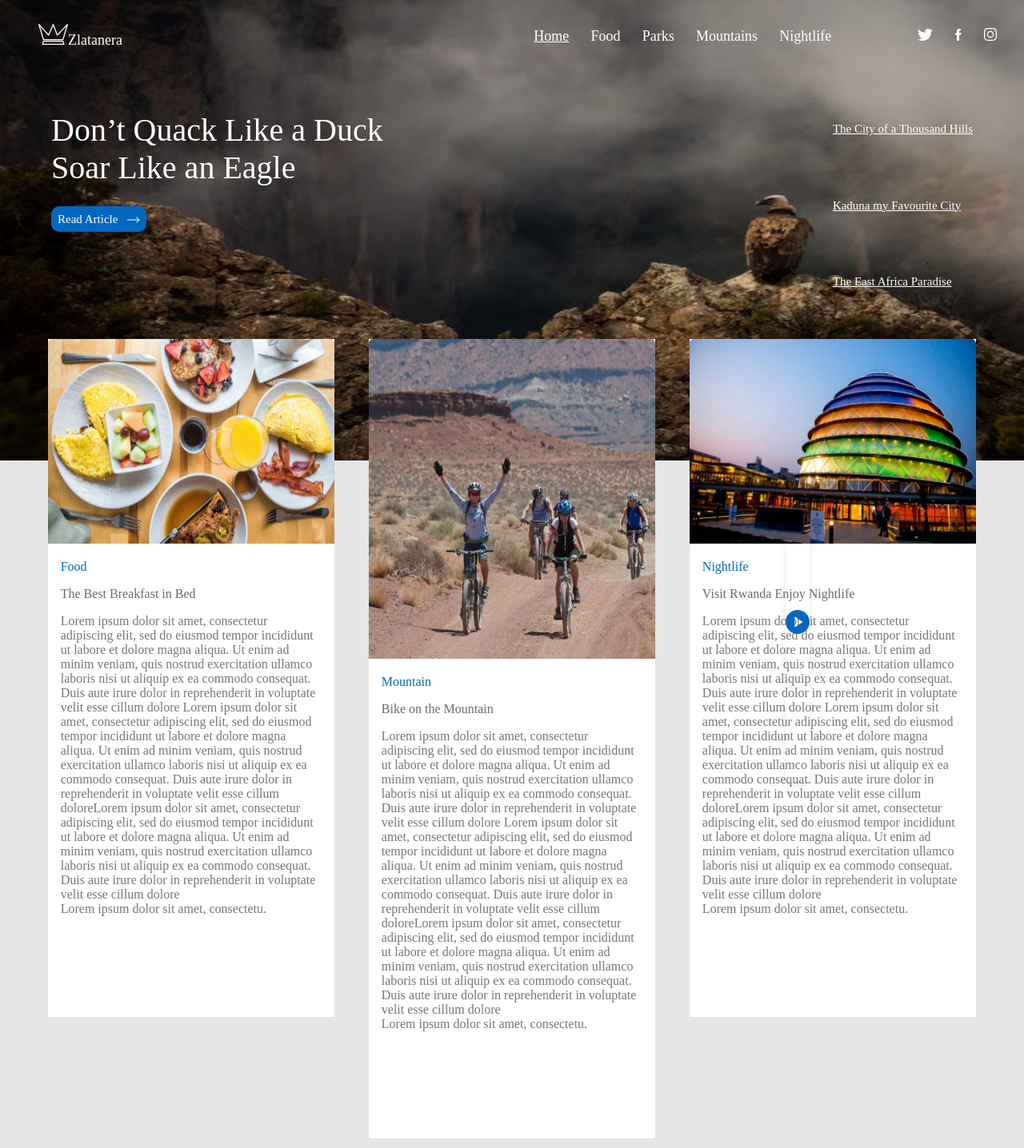
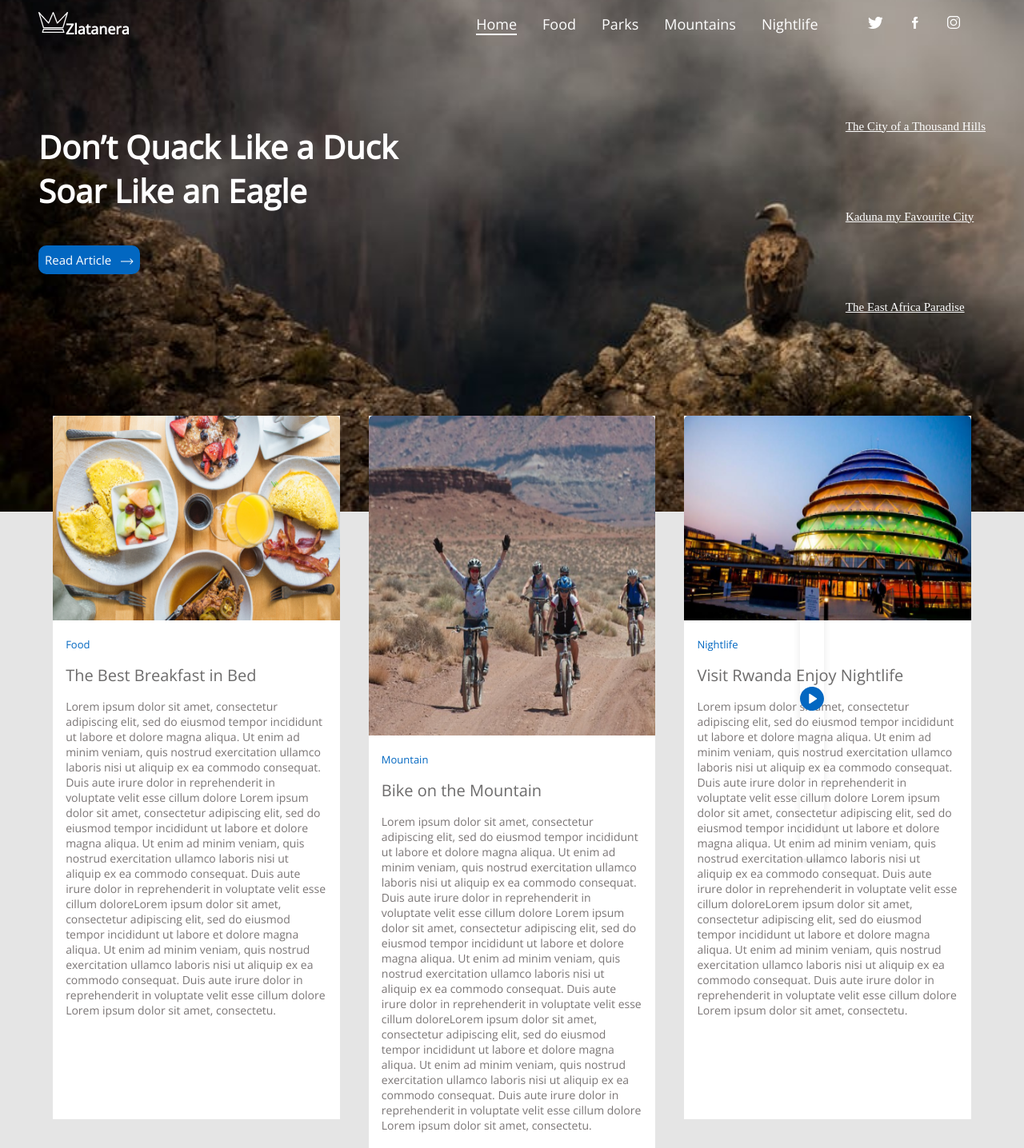
Before and after one commit to Lyon94/lyon94.github.io, a plain HTML site: page Second Web Layout Project/index.html in a window 1280 px wide. Shown: the top 1436 px of the page at 80% size. Drawn offline with nearby package versions, Linux system fonts and the light colour scheme.

Commit message:
The second web layout was started from scratch and the grid was properly laid to get around 97% of the web page original design.

```diff
--- a/Second Web Layout Project/css/new.css
+++ /dev/null
@@ -1,214 +0,0 @@
-* {
-  margin: 0;
-  padding: 0;
-}
-
-body {
-  background: #E5E5E5;
-  box-sizing: border-box;
-}
-
-header {
-  background-image: url("../images/challenge2_bg.jpeg");
-  background-repeat: no-repeat;
-  background-size: 100% 100%;
-  background-position: center;
-  height: 30rem;
-  color: #ffffff;
-  padding-bottom: 12vh;
-  /*
-  height: 100%;
-    width: 100%;
-    background-image: url(../images/challenge2_bg.jpeg);
-    background-size: cover;
-    background-position: center;
-    xfor browser compatibility
-    -moz-background-size: cover;
-    -webkit-background-size: cover;
-    -o-background-size: cover;
-    */
-}
-
-header nav {
-  height: 60px;
-  padding-top: 15px;
-  display: grid;
-  grid-template-areas: "logo . ul icon";
-  grid-template-columns: 1fr repeat(2, 2fr) 1fr;
-  align-items: center;
-  /* justify-content: space-around; */
-}
-
-header nav .logo {
-  grid-area: logo;
-  margin-left: 3rem;
-}
-
-header nav .logo a {
-  font-size: 30px;
-  display: inline-block;
-  line-height: normal;
-  font: 18px Google Sans;
-  text-decoration: none;
-  color: #ffffff;
-}
-
-nav ul {
-  grid-area: ul;
-  list-style-type: none;
-  display: flex;
-  justify-content: space-evenly;
-}
-
-nav ul li a {
-  color: #ffffff;
-  text-decoration: none;
-  line-height: normal;
-  font: 18px Google Sans;
-}
-
-ul li #home {
-  text-decoration: underline;
-}
-
-nav .icon {
-  grid-area: icon;
-  margin-left: 5rem;
-}
-
-nav .icon a {
-  margin-right: 1.5rem;
-}
-
-.banner {
-  color: #ffffff;
-  height: 300px;
-  display: flex;
-  justify-content: space-between;
-  padding: 8vh 5vw 2vh;
-}
-
-.banner .title h1 {
-  line-height: normal;
-  font: 40px Google Sans;
-  margin-bottom: 2rem;
-}
-
-.title .read {
-  background: #0267C1;
-  border-radius: 10px;
-  width: 27%;
-  padding: 0.5rem;
-  line-height: normal;
-  font: 15px Google Sans;
-  color: #ffffff;
-  text-decoration: none;
-}
-
-.read img {
-  margin-left: 0.5rem;
-}
-
-.banner .story-lists {
-  margin-top: -4rem;
-  display: flex;
-  flex-direction: column;
-  justify-content: space-evenly;
-}
-
-.story-lists a {
-  color: #ffffff;
-  line-height: normal;
-  font: 15px Google Sans;
-}
-
-section {
-  display: grid;
-  grid-template-columns: repeat(3, minmax(22vw, 1fr));
-  /* grid-auto-rows: repeat(4, 1fr); */
-  /* align-items: center; */
-  justify-items: center;
-
-
-  /* I am finding it really hard to understand why the grid dense property is not working */
-  grid-auto-flow: dense;
-
-
-  margin: -19vh 3% 5vh;
-  grid-row-gap: 3rem;
-  position: relative;
-}
-section > div > .big {
-  background-color: #fff;
-  width: 28vw;
-  height: 106vh;
-}
-section > div > .big-pic {
-  background-color: #fff;
-  width: 28vw;
-  height: 125vh;
-}
-section > div > .big > img {
-  width: 28vw;
-  height: 32vh;
-  border-radius: 5px 5px 0px 0px;
-}
-section >.two > .big-pic > img {
-  height: 50vh;
-  width: 28vw;
-  border-radius: 5px 5px 0px 0px;
-}
-section > .two > .big-pic > .play-icon {
-  width: 30px;
-  position: absolute;
-  left: 118vh;
-  top: 12vw;
-  box-shadow: 0px 4px 10px rgba(0, 0, 0, 0.1);
-}
-section > .two > .big-pic > .play-icon2 {
-  width: 30px;
-  position: absolute;
-  left: 184vh;
-  top: 74vw;
-  box-shadow: 0px 4px 10px rgba(0, 0, 0, 0.1);
-}
-section .text {
-  padding: 1rem;
-}
-section .topic {
-  line-height: normal;
-  font-size: 13px Google Sans;
-  color: #0267C1;
-  padding-bottom: 1rem;
-}
-section .heading {
-  line-height: normal;
-  font-size: 20px Google Sans;
-  color: rgba(48, 47, 47, 0.71);
-  padding-bottom: 1rem;
-}
-section .sentence {
-line-height: normal;
-font-size: 14px Google Sans;
-color: #7A7575;
-padding-bottom: 1rem;
-}
-
-section .small {
-  display: flex;
-  justify-content: space-between;
-  width: 28vw;
-}
-section .small > img {
-  width: 17vw;
-  height: ;
-}
-
-footer {
-  display: flex;
-  justify-content: center;
-}
-footer a {
-  margin-right: 1rem;
-  padding-right: 1rem;
-}
--- a/Second Web Layout Project/css/style.css
+++ b/Second Web Layout Project/css/style.css
@@ -1,64 +1,212 @@
-html,
-body {
+
+
+@import url('https://fonts.googleapis.com/css?family=Open+Sans');
+
+* {
+  margin: 0;
   padding: 0;
-  margin: 0;
-  height: 100%;
 }
 
-  {}
-
-.cotainer {
-  position: relative;
-  width: 1440px;
-  height: 2711px;
-  height: 80%;
+body {
+  background: #E5E5E5;
+  box-sizing: border-box;
+  font-family: 'Open Sans', sans-serif;
 }
 
 header {
-  background-image: url(images/bicycling-1160860_640.png);
-      background-repeat: no-repeat;
-      background-size: cover;
-      color: #ffffff;
+  background-image: url("../images/challenge2_bg.jpeg");
+  background-repeat: no-repeat;
+  background-size: cover;
+  background-position: center;
+  height: 30rem;
+  color: #ffffff;
+  padding-bottom : 20vh;
+  position: relative;
 }
 header nav {
-  background-color: #333333;
   height: 60px;
+  display: flex;
+  justify-content: space-between;
+  align-items: center;
+  margin-bottom: 70px;
 }
-section {
-  position: absolute;
-  width: 1280px;
-  height: 1577px;
-  left: 80px;
-  top: 320px;
-
-  background: #F3F0F0;
-  display: grid;
-  grid-template-columns: repeat(3, minmax(100px, 1fr));
-  justify-content: center;
-  grid-auto-rows: dense;
-  grid-gap: 20px;
+header nav .logo {
+  margin-left: 3rem;
+}
+nav .logo h2 {
+font-size: 18px;
+display: inline-block;
+line-height: normal;
+text-decoration: none;
+color: #ffffff;
+position: absolute;
+top: 3vh;
+left: 6.4vw;
+}
+header nav ul {
+  list-style-type: none;
+  display: flex;
+  margin-left: 30rem;
 }
 
-.one {
-  width: 400px;
-  height: 681px;
-
+nav ul li a {
+  color: #ffffff;
+  text-decoration: none;
+  line-height: normal;
+  font-size: 18px;
+  margin-right: 2rem;
 }
 
-.two {
-  width: 400px;
-  height: 846px;
-
+ul li #home {
+ border-bottom: 2px solid #ffffff;
 }
 
-.three {
-  width: 400px;
-  height: 679px;
-
+header nav .icon {
+  margin-right: 3rem;
+}
+nav .icon a {
+  margin-right: 2rem;
 }
 
-.one {
-  width: 400px;
-  height: 681px;
+header .banner {
+  color: #ffffff;
+  /* height: 300px; */
+  display: flex;
+  justify-content: space-between;
+  /* padding: 8vh 5vw 2vh; */
+  margin: 6rem 0 0 3rem;
+}
 
+.banner .title h1 {
+  line-height: normal;
+  font-size: 40px;
+  padding-bottom: 3rem;
 }
+
+.banner .title .read {
+  background: #0267C1;
+  border-radius: 10px;
+  width: 27%;
+  padding: 0.5rem;
+  line-height: normal;
+  font-size: 15px;
+  color: #ffffff;
+  text-decoration: none;
+}
+
+.banner .read img {
+  margin-left: 0.5rem;
+}
+
+.banner .story-lists {
+  margin-top: -6.4rem;
+  display: flex;
+  flex-direction: column;
+  margin-right: 3rem;
+}
+
+.story-lists a {
+  color: #ffffff;
+  line-height: normal;
+  font: 15px Google Sans;
+  padding-top: 6rem;
+}
+
+section {
+  display: grid;
+  grid-template-columns: repeat(3, 1fr);
+  justify-items: center;
+  position: relative;
+  margin: -15vh auto 1rem;
+}
+section .big {
+  background-color: #fff;
+  width: 28vw;
+  height: 110vh;
+  margin-bottom: 3rem;
+}
+section .big-pic {
+  background-color: #fff;
+  width: 28vw;
+  height: 130vh;
+  margin-bottom: 3rem;
+}
+section .big > img {
+  width: 28vw;
+  height: 32vh;
+  border-radius: 5px 5px 0px 0px;
+}
+section .two .big-pic > img {
+  height: 50vh;
+  width: 28vw;
+  border-radius: 5px 5px 0px 0px;
+}
+section .two .big-pic .play-icon {
+  width: 30px;
+  position: absolute;
+  left: 125vh;
+  top: 12vw;
+  box-shadow: 0px 4px 10px rgba(0, 0, 0, 0.1);
+}
+section .two .big-pic .play-icon2 {
+  width: 30px;
+  position: absolute;
+  left: 189vh;
+  top: 65.8vw;
+  box-shadow: 0px 4px 10px rgba(0, 0, 0, 0.1);
+}
+section .text {
+  padding: 1rem;
+}
+section .topic {
+  line-height: normal;
+  font-size: 13px;
+  color: #0267C1;
+  padding-bottom: 1rem;
+}
+section .heading {
+  line-height: normal;
+  font-size: 20px;
+  color: rgba(48, 47, 47, 0.71);
+  padding-bottom: 1rem;
+}
+section .sentence {
+line-height: normal;
+font-size: 14px;
+color: #7A7575;
+padding-bottom: 1rem;
+}
+.part1 {
+  margin-right: -4rem;
+}
+.part3 {
+  margin-right: 4rem;
+}
+main {
+  display: grid;
+  grid-template-columns: repeat(3, 1fr);
+  justify-items: center;
+  margin-left: 2rem;
+  margin-right: 2rem;
+}
+.small {
+  display: flex;
+  justify-content: space-between;
+  width: 28vw;
+  margin-top: 2rem;
+}
+.small > img {
+  width: 12vw;
+}
+.small > p {
+  line-height: normal;
+  font-size: 20px;
+  color: #6D6363;
+  }
+  footer {
+    display: flex;
+    justify-content: center;
+  }
+  footer a {
+    margin-right: 2rem;
+  }
--- a/Second Web Layout Project/index.html
+++ b/Second Web Layout Project/index.html
@@ -4,21 +4,21 @@
 <head>
   <meta charset="utf-8" />
   <meta http-equiv="X-UA-Compatible" content="IE=edge">
-  <title>2nd figma project</title>
+  <title>Second Web Layout Project (Zlatanera Vacation Project)</title>
   <meta name="viewport" content="width=device-width, initial-scale=1">
-  <link rel="stylesheet" type="text/css" media="screen" href="css/new.css">
-  <style>
-
-  </style>
-  <script src="main.js"></script>
+  <link rel="stylesheet" type="text/css" media="screen" href="css/style.css">
 </head>
 
 <body>
   <header>
-    <nav class="first-part">
+    <nav>
+      <a href="#">
         <div class="logo">
-        <a href="#"><img src="images/surface1.png" alt="Zlatanera logo">Zlatanera</a>
+          <img src="images/surface1.png" alt="Zlatanera logo">
+          <h2>Zlatanera</h2>
         </div>
+      </a>
+
       <ul>
         <li><a href="#" id="home">Home</a></li>
         <li><a href="#">Food</a></li>
@@ -26,11 +26,13 @@
         <li><a href="#">Mountains</a></li>
         <li><a href="#">Nightlife</a></li>
       </ul>
+
       <div class="icon">
         <a href="#"><img src="images/Vector (3).png" alt="twitter "></a>
         <a href="#"><img src="images/Vector (2).png" alt="facebook icon"></a>
         <a href="#"><img src="images/instagram.svg" style="height: 1rem;" alt="instagram icon"></a>
       </div>
+
     </nav>
 
     <div class="banner">
@@ -47,42 +49,28 @@
     </div>
   </header>
 
-  <section>
+  <section class="first">
+    <div class="part1">
       <div class="one">
         <div class="big">
           <img src="images/Landing page.png" alt="snack picture">
           <div class="text">
             <p class="topic">Food</p>
             <p class="heading">The Best Breakfast in Bed</p>
-          <p class="sentence">Lorem ipsum dolor sit amet, consectetur adipiscing elit, sed do eiusmod tempor incididunt
+            <p class="sentence">Lorem ipsum dolor sit amet, consectetur adipiscing elit, sed do eiusmod tempor
+              incididunt
               ut labore et dolore magna aliqua. Ut enim ad minim veniam, quis nostrud exercitation ullamco laboris nisi
               ut aliquip ex ea commodo consequat. Duis aute irure dolor in reprehenderit in voluptate velit esse cillum
-            dolore Lorem ipsum dolor sit amet, consectetur adipiscing elit, sed do eiusmod tempor incididunt ut labore
-            et dolore magna aliqua. Ut enim ad minim veniam, quis nostrud exercitation ullamco laboris nisi ut aliquip
-            ex ea commodo consequat. Duis aute irure dolor in reprehenderit in voluptate velit esse cillum doloreLorem
+              dolore Lorem ipsum dolor sit amet, consectetur adipiscing elit, sed do eiusmod tempor incididunt ut
+              labore
+              et dolore magna aliqua. Ut enim ad minim veniam, quis nostrud exercitation ullamco laboris nisi ut
+              aliquip
+              ex ea commodo consequat. Duis aute irure dolor in reprehenderit in voluptate velit esse cillum
+              doloreLorem
               ipsum dolor sit amet, consectetur adipiscing elit, sed do eiusmod tempor incididunt ut labore et dolore
               magna aliqua. Ut enim ad minim veniam, quis nostrud exercitation ullamco laboris nisi ut aliquip ex ea
-            commodo consequat. Duis aute irure dolor in reprehenderit in voluptate velit esse cillum dolore<br>Lorem ipsum
-            dolor sit amet, consectetu.</p>
-        </div>
-      </div>
-    </div>
-    <div class="two">
-      <div class="big-pic">
-        <img src="images/bicycling-1160860_640 (1).png" alt="">
-        <img src="images/play-button.svg" class="play-icon" alt="">
-        <div class="text">
-          <p class="topic">Mountain</p>
-          <p class="heading">Bike on the Mountain</p>
-          <p class="sentence">Lorem ipsum dolor sit amet, consectetur adipiscing elit, sed do eiusmod tempor incididunt
-            ut labore et dolore magna aliqua. Ut enim ad minim veniam, quis nostrud exercitation ullamco laboris nisi
-            ut aliquip ex ea commodo consequat. Duis aute irure dolor in reprehenderit in voluptate velit esse cillum
-            dolore Lorem ipsum dolor sit amet, consectetur adipiscing elit, sed do eiusmod tempor incididunt ut labore
-            et dolore magna aliqua. Ut enim ad minim veniam, quis nostrud exercitation ullamco laboris nisi ut aliquip
-            ex ea commodo consequat. Duis aute irure dolor in reprehenderit in voluptate velit esse cillum doloreLorem
-            ipsum dolor sit amet, consectetur adipiscing elit, sed do eiusmod tempor incididunt ut labore et dolore
-            magna aliqua. Ut enim ad minim veniam, quis nostrud exercitation ullamco laboris nisi ut aliquip ex ea
-            commodo consequat. Duis aute irure dolor in reprehenderit in voluptate velit esse cillum dolore<br> Lorem ipsum
+              commodo consequat. Duis aute irure dolor in reprehenderit in voluptate velit esse cillum dolore<br>Lorem
+              ipsum
               dolor sit amet, consectetu.</p>
           </div>
         </div>
@@ -94,36 +82,52 @@
           <div class="text">
             <p class="topic">Nightlife</p>
             <p class="heading">Visit Rwanda Enjoy Nightlife</p>
-          <p class="sentence">Lorem ipsum dolor sit amet, consectetur adipiscing elit, sed do eiusmod tempor incididunt
+            <p class="sentence">Lorem ipsum dolor sit amet, consectetur adipiscing elit, sed do eiusmod tempor
+              incididunt
               ut labore et dolore magna aliqua. Ut enim ad minim veniam, quis nostrud exercitation ullamco laboris nisi
               ut aliquip ex ea commodo consequat. Duis aute irure dolor in reprehenderit in voluptate velit esse cillum
-            dolore Lorem ipsum dolor sit amet, consectetur adipiscing elit, sed do eiusmod tempor incididunt ut labore
-            et dolore magna aliqua. Ut enim ad minim veniam, quis nostrud exercitation ullamco laboris nisi ut aliquip
-            ex ea commodo consequat. Duis aute irure dolor in reprehenderit in voluptate velit esse cillum doloreLorem
+              dolore Lorem ipsum dolor sit amet, consectetur adipiscing elit, sed do eiusmod tempor incididunt ut
+              labore
+              et dolore magna aliqua. Ut enim ad minim veniam, quis nostrud exercitation ullamco laboris nisi ut
+              aliquip
+              ex ea commodo consequat. Duis aute irure dolor in reprehenderit in voluptate velit esse cillum
+              doloreLorem
               ipsum dolor sit amet, consectetur adipiscing elit, sed do eiusmod tempor incididunt ut labore et dolore
               magna aliqua. Ut enim ad minim veniam, quis nostrud exercitation ullamco laboris nisi ut aliquip ex ea
-            commodo consequat. Duis aute irure dolor in reprehenderit in voluptate velit esse cillum dolore<br> Lorem ipsum
+              commodo consequat. Duis aute irure dolor in reprehenderit in voluptate velit esse cillum dolore<br> Lorem
+              ipsum
               dolor sit amet, consectetu.</p>
           </div>
         </div>
 
       </div>
-    <div class="three">
-      <div class="big">
+    </div>
 
-        <img src="images/convection center.png" alt="">
+    <div class="part2">
+      <div class="two">
+        <div class="big-pic">
+          <img src="images/bicycling-1160860_640.png" alt="">
+          <img src="images/play-button.svg" class="play-icon" alt="">
           <div class="text">
-          <p class="topic">Nightlife</p>
-          <p class="heading">Visit Rwanda Enjoy Nightlife</p>
-          <p class="sentence">Lorem ipsum dolor sit amet, consectetur adipiscing elit, sed do eiusmod tempor incididunt
-            ut labore et dolore magna aliqua. Ut enim ad minim veniam, quis nostrud exercitation ullamco laboris nisi
-            ut aliquip ex ea commodo consequat. Duis aute irure dolor in reprehenderit in voluptate velit esse cillum
-            dolore Lorem ipsum dolor sit amet, consectetur adipiscing elit, sed do eiusmod tempor incididunt ut labore
-            et dolore magna aliqua. Ut enim ad minim veniam, quis nostrud exercitation ullamco laboris nisi ut aliquip
-            ex ea commodo consequat. Duis aute irure dolor in reprehenderit in voluptate velit esse cillum doloreLorem
+            <p class="topic">Mountain</p>
+            <p class="heading">Bike on the Mountain</p>
+            <p class="sentence">Lorem ipsum dolor sit amet, consectetur adipiscing elit, sed do eiusmod tempor
+              incididunt
+              ut labore et dolore magna aliqua. Ut enim ad minim veniam, quis nostrud exercitation ullamco laboris
+              nisi
+              ut aliquip ex ea commodo consequat. Duis aute irure dolor in reprehenderit in voluptate velit esse
+              cillum
+              dolore Lorem ipsum dolor sit amet, consectetur adipiscing elit, sed do eiusmod tempor incididunt ut
+              labore
+              et dolore magna aliqua. Ut enim ad minim veniam, quis nostrud exercitation ullamco laboris nisi ut
+              aliquip
+              ex ea commodo consequat. Duis aute irure dolor in reprehenderit in voluptate velit esse cillum
+              doloreLorem
               ipsum dolor sit amet, consectetur adipiscing elit, sed do eiusmod tempor incididunt ut labore et dolore
               magna aliqua. Ut enim ad minim veniam, quis nostrud exercitation ullamco laboris nisi ut aliquip ex ea
-            commodo consequat. Duis aute irure dolor in reprehenderit in voluptate velit esse cillum dolore<br>Lorem ipsum
+              commodo consequat. Duis aute irure dolor in reprehenderit in voluptate velit esse cillum dolore<br>
+              Lorem
+              ipsum
               dolor sit amet, consectetu.</p>
           </div>
         </div>
@@ -134,40 +138,84 @@
           <div class="text">
             <p class="topic">Food</p>
             <p class="heading">The Best Breakfast in Bed</p>
-          <p class="sentence">Lorem ipsum dolor sit amet, consectetur adipiscing elit, sed do eiusmod tempor incididunt
+            <p class="sentence">Lorem ipsum dolor sit amet, consectetur adipiscing elit, sed do eiusmod tempor
+              incididunt
               ut labore et dolore magna aliqua. Ut enim ad minim veniam, quis nostrud exercitation ullamco laboris nisi
               ut aliquip ex ea commodo consequat. Duis aute irure dolor in reprehenderit in voluptate velit esse cillum
-            dolore Lorem ipsum dolor sit amet, consectetur adipiscing elit, sed do eiusmod tempor incididunt ut labore
-            et dolore magna aliqua. Ut enim ad minim veniam, quis nostrud exercitation ullamco laboris nisi ut aliquip
-            ex ea commodo consequat. Duis aute irure dolor in reprehenderit in voluptate velit esse cillum doloreLorem
+              dolore Lorem ipsum dolor sit amet, consectetur adipiscing elit, sed do eiusmod tempor incididunt ut
+              labore
+              et dolore magna aliqua. Ut enim ad minim veniam, quis nostrud exercitation ullamco laboris nisi ut
+              aliquip
+              ex ea commodo consequat. Duis aute irure dolor in reprehenderit in voluptate velit esse cillum
+              doloreLorem
               ipsum dolor sit amet, consectetur adipiscing elit, sed do eiusmod tempor incididunt ut labore et dolore
               magna aliqua. Ut enim ad minim veniam, quis nostrud exercitation ullamco laboris nisi ut aliquip ex ea
-            commodo consequat. Duis aute irure dolor in reprehenderit in voluptate velit esse cillum dolore<br>Lorem ipsum
+              commodo consequat. Duis aute irure dolor in reprehenderit in voluptate velit esse cillum dolore<br>Lorem
+              ipsum
               dolor sit amet, consectetu.</p>
           </div>
         </div>
       </div>
-    <div class="two">
-      <div class="big-pic">
-        <img src="images/bicycling-1160860_640 (1).png" alt="">
-        <img src="images/play-button.svg" class="play-icon2" alt="">
+    </div>
+
+    <div class="part3">
+      <div class="three">
+        <div class="big">
+
+          <img src="images/convection center.png" alt="">
           <div class="text">
-          <p class="topic">Mountain</p>
-          <p class="heading">Bike on the Mountain</p>
-          <p class="sentence">Lorem ipsum dolor sit amet, consectetur adipiscing elit, sed do eiusmod tempor incididunt
+            <p class="topic">Nightlife</p>
+            <p class="heading">Visit Rwanda Enjoy Nightlife</p>
+            <p class="sentence">Lorem ipsum dolor sit amet, consectetur adipiscing elit, sed do eiusmod tempor
+              incididunt
               ut labore et dolore magna aliqua. Ut enim ad minim veniam, quis nostrud exercitation ullamco laboris nisi
               ut aliquip ex ea commodo consequat. Duis aute irure dolor in reprehenderit in voluptate velit esse cillum
-            dolore Lorem ipsum dolor sit amet, consectetur adipiscing elit, sed do eiusmod tempor incididunt ut labore
-            et dolore magna aliqua. Ut enim ad minim veniam, quis nostrud exercitation ullamco laboris nisi ut aliquip
-            ex ea commodo consequat. Duis aute irure dolor in reprehenderit in voluptate velit esse cillum doloreLorem
+              dolore Lorem ipsum dolor sit amet, consectetur adipiscing elit, sed do eiusmod tempor incididunt ut
+              labore
+              et dolore magna aliqua. Ut enim ad minim veniam, quis nostrud exercitation ullamco laboris nisi ut
+              aliquip
+              ex ea commodo consequat. Duis aute irure dolor in reprehenderit in voluptate velit esse cillum
+              doloreLorem
               ipsum dolor sit amet, consectetur adipiscing elit, sed do eiusmod tempor incididunt ut labore et dolore
               magna aliqua. Ut enim ad minim veniam, quis nostrud exercitation ullamco laboris nisi ut aliquip ex ea
-            commodo consequat. Duis aute irure dolor in reprehenderit in voluptate velit esse cillum dolore<br> Lorem ipsum
+              commodo consequat. Duis aute irure dolor in reprehenderit in voluptate velit esse cillum dolore<br>Lorem
+              ipsum
               dolor sit amet, consectetu.</p>
           </div>
         </div>
       </div>
 
+      <div class="two">
+        <div class="big-pic">
+          <img src="images/bicycling-1160860_640.png" alt="">
+          <img src="images/play-button.svg" class="play-icon2" alt="">
+          <div class="text">
+            <p class="topic">Mountain</p>
+            <p class="heading">Bike on the Mountain</p>
+            <p class="sentence">Lorem ipsum dolor sit amet, consectetur adipiscing elit, sed do eiusmod tempor
+              incididunt
+              ut labore et dolore magna aliqua. Ut enim ad minim veniam, quis nostrud exercitation ullamco laboris nisi
+              ut aliquip ex ea commodo consequat. Duis aute irure dolor in reprehenderit in voluptate velit esse cillum
+              dolore Lorem ipsum dolor sit amet, consectetur adipiscing elit, sed do eiusmod tempor incididunt ut
+              labore
+              et dolore magna aliqua. Ut enim ad minim veniam, quis nostrud exercitation ullamco laboris nisi ut
+              aliquip
+              ex ea commodo consequat. Duis aute irure dolor in reprehenderit in voluptate velit esse cillum
+              doloreLorem
+              ipsum dolor sit amet, consectetur adipiscing elit, sed do eiusmod tempor incididunt ut labore et dolore
+              magna aliqua. Ut enim ad minim veniam, quis nostrud exercitation ullamco laboris nisi ut aliquip ex ea
+              commodo consequat. Duis aute irure dolor in reprehenderit in voluptate velit esse cillum dolore<br> Lorem
+              ipsum
+              dolor sit amet, consectetu.</p>
+          </div>
+        </div>
+      </div>
+
+    </div>
+
+  </section>
+
+  <main class="second">
     <div class="small">
       <img src="images/ldsconferencecenter (1).png" alt="">
       <p>Downtown Salt Lake<br>City Vacation</p>
@@ -195,8 +243,7 @@
       <p>Downtown Salt Lake<br>City Vacation</p>
     </div>
 
-  </section>
-
+  </main>
   <footer>
     <a href="#">
       <img src="images/Vector (4).png" alt=""></a>
@@ -207,8 +254,4 @@
       <img src="images/instagram.png" alt="">
   </footer>
 
-
-
-</body>
-
-</html>
+  <script src="main.js"></script>
```
Also changed, not shown: Second Web Layout Project/images/bicycling-1160860_640 (1).png (deleted). Lines whose indentation alone changed are shown as unchanged.
